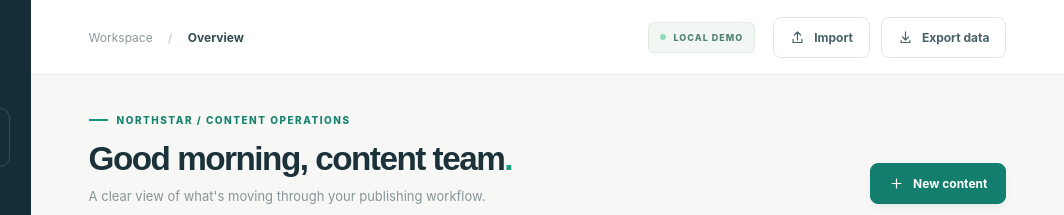
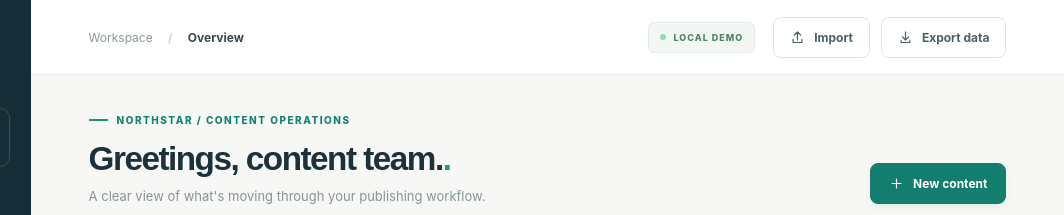
Before and after one commit to tullochmatt/mt-contentlab, a plain HTML site: page index.html in a window 1280 px wide. Shown: the top 215 px of the page, 216-1280 px from the left. Drawn offline with Linux system fonts and the light colour scheme.

Commit message:
Change greeting from 'Good morning' to 'Greetings'

```diff
--- a/index.html
+++ b/index.html
@@ -31,7 +31,7 @@
     <div class="main-column">
       <header class="topbar"><div class="crumbs">Workspace <span>/</span> <strong id="breadcrumb">Overview</strong></div><div class="topbar-actions"><span class="demo-badge"><span></span> LOCAL DEMO</span><button class="button button-subtle top-import" id="import-btn" type="button" title="Import a MT ContentLab JSON export"><svg viewBox="0 0 24 24" aria-hidden="true"><path d="M12 16V3m0 0L7 8m5-5 5 5M5 15v5h14v-5"/></svg>Import</button><button class="button button-subtle" id="export-btn" type="button"><svg viewBox="0 0 24 24" aria-hidden="true"><path d="M12 3v13m0 0-5-5m5 5 5-5M5 17v3h14v-3"/></svg>Export data</button></div></header>
       <main class="main-content">
-        <div class="page-heading"><div><div class="eyebrow"><span class="eyebrow-line"></span> NORTHSTAR / CONTENT OPERATIONS</div><h1 id="page-title">Good morning, content team<span class="period">.</span></h1><p id="page-subtitle">A clear view of what's moving through your publishing workflow.</p></div><button class="button button-primary" id="new-content-btn" type="button"><svg viewBox="0 0 24 24" aria-hidden="true"><path d="M12 5v14M5 12h14"/></svg>New content</button></div>
+        <div class="page-heading"><div><div class="eyebrow"><span class="eyebrow-line"></span> NORTHSTAR / CONTENT OPERATIONS</div><h1 id="page-title">Greetings, content team.<span class="period">.</span></h1><p id="page-subtitle">A clear view of what's moving through your publishing workflow.</p></div><button class="button button-primary" id="new-content-btn" type="button"><svg viewBox="0 0 24 24" aria-hidden="true"><path d="M12 5v14M5 12h14"/></svg>New content</button></div>
         <section class="metrics-grid" id="metrics" aria-label="Content metrics"></section>
         <section class="overview-grid" id="overview-panels">
           <div class="panel panel-flow"><div class="section-head"><div><h2>Workflow snapshot</h2><p>Where your content stands today</p></div><span class="small-icon" aria-hidden="true"><svg viewBox="0 0 24 24"><path d="M3 12h5l3-7 3 14 3-7h4"/></svg></span></div><div id="workflow-bars" class="workflow-bars"></div><div class="panel-footer"><span>Based on items in this demo workspace</span><button type="button" id="view-all-btn" class="link-button">View all content <span aria-hidden="true">↗</span></button></div></div>
```
